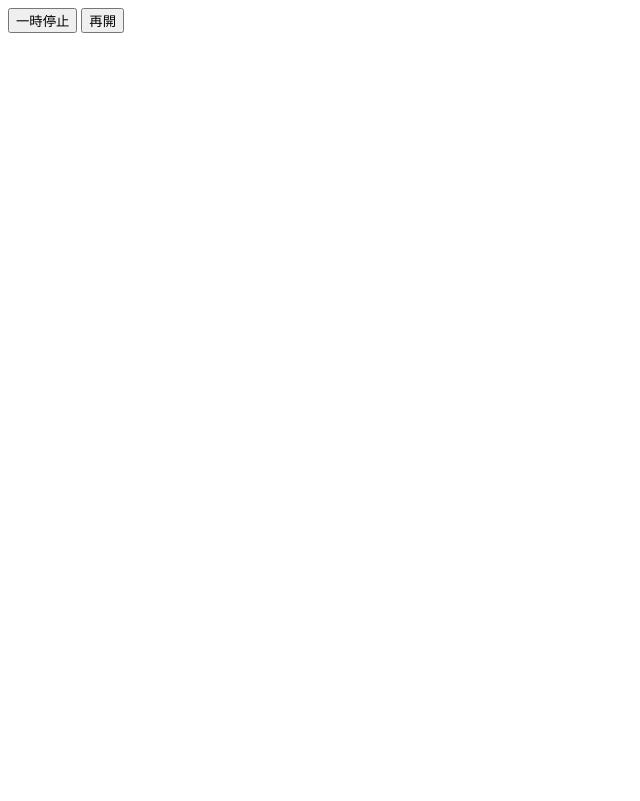
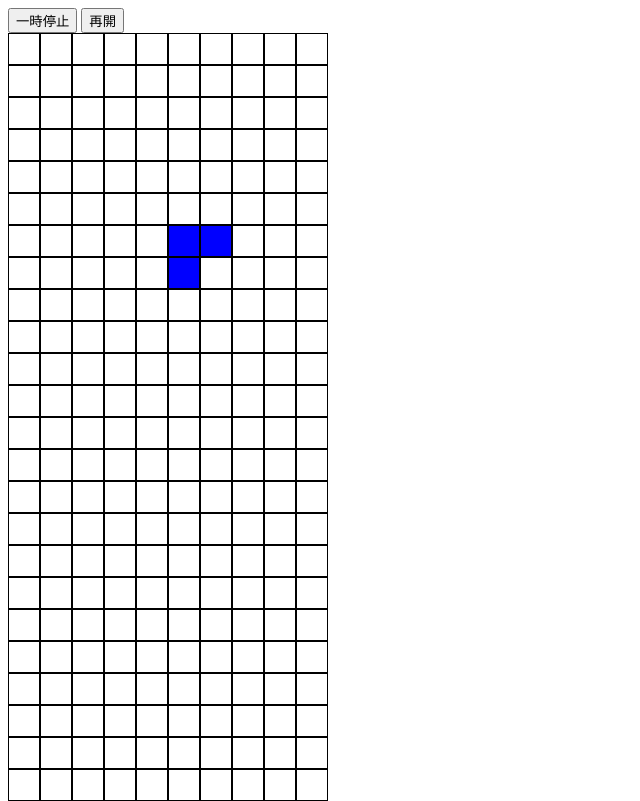
Before and after one commit to Tkanbara/tetris, a plain HTML site: page index.html in a window 1280 px wide. Shown: the whole page, without its empty margins (0-640 px from the left). Drawn offline with nearby package versions, Linux system fonts and the light colour scheme.

Commit message:
自由落下作成

```diff
--- a/block.js
+++ b/block.js
@@ -50,5 +50,5 @@ function makeFallingBlock(type) {
 }
 
 function generateRandomBlock() {
-    return BLOCKS[Math.floor(Math.random() * Math.floor(BLOCKS.length))];
+    return makeFallingBlock(BLOCKS[Math.floor(Math.random() * Math.floor(BLOCKS.length))]);
 }
--- a/index.css
+++ b/index.css
@@ -2,10 +2,15 @@
     width: 30px;
     height: 30px;
     float: left;
+    border: 1px solid;
 }
 
 .cell.exist {
     background-color: red;
+}
+
+.cell.falling {
+    background-color: blue;
 }
 
 .cell.empty {
--- a/index.js
+++ b/index.js
@@ -1,12 +1,12 @@
 const FRAME_RATE = 10;
 const WIDTH = 10;
-const HEIGHT = 20;
+const HEIGHT = 20 + 4;
 
 var tick_count = 0;
 
 const FRAME_DATA = [];
 
-for (let i = 0; i < HEIGHT + 4; i++) {
+for (let i = 0; i < HEIGHT; i++) {
     FRAME_DATA[i] = [];
 
     for (let j = 0; j < WIDTH; j++) {
@@ -24,7 +24,7 @@ function draw() {
         "falling",
     ];
 
-    for (let i = 4; i < HEIGHT + 4; i++) {
+    for (let i = 0; i < HEIGHT; i++) {
         const row = $('<div class="row">');
 
         for (let j = 0; j < WIDTH; j++) {
@@ -39,16 +39,81 @@ function draw() {
     }
 }
 
+function blockFalled() {
+    return FRAME_DATA.every(row => row.every(cell => cell != CELL_TYPE_FALLING));
+}
+
+function enterNewBlock() {
+    let block = generateRandomBlock();
+    let blockHeight = block.length;
+    let verticalOffset = 4 - blockHeight;
+    let horizontalOffset = WIDTH / 2 - 1;
+
+    for (let i = 0; i < blockHeight; i++) {
+        let blockRow = block[i];
+
+        for (let j = 0; j < blockRow.length; j++) {
+            FRAME_DATA[verticalOffset + i][horizontalOffset + j] = block[i][j];
+        }
+    }
+}
+
+function canFall() {
+    for (let i = 0; i < WIDTH; i++) {
+        // 縦にブロックを見ていく。
+        // FALLINGの下にEXISTSがあったらブロックを落とせない。
+        for (let j = 0; j < HEIGHT - 1; j++) {
+            let cell = FRAME_DATA[j][i];
+            let followingCell = FRAME_DATA[j + 1][i];
+
+            if (cell === CELL_TYPE_FALLING && followingCell === CELL_TYPE_EXIST) {
+                return false;
+            }
+        }
+    }
+
+    // ブロックが底についているかの判定
+    for (let i = 0; i < WIDTH; i++) {
+        if (FRAME_DATA[HEIGHT - 1][i] == CELL_TYPE_FALLING) {
+            return false;
+        }
+    }
+
+    return true;
+}
+
 function makeNextFameData() {
     if (tick_count % 10 == 0) {
         // 1秒ごとにブロックを下に落とす
-        let blockFalled = FRAME_DATA.every(row => row.every(cell => cell != CELL_TYPE_FALLING))
+        if (blockFalled()) {
+            // 新しいブロックを生成
+            enterNewBlock();
+        } else {
+            if (canFall()) {
+                // ブロックを1マス下へ
+                for (let i = 0; i < WIDTH; i++) {
+                    // 縦にブロックを見ていく。
+                    // FALLINGの下にEXISTSがあったらブロックを落とせない。
+                    for (let j = HEIGHT - 1; 0 < j; j--) {
+                        let cell = FRAME_DATA[j][i];
+                        let precedingCell = FRAME_DATA[j - 1][i];
 
-        if (blockFalled) {
-            // 下に落とす
-        } else {
-            // 新しいブロックを生成
-            let block = generateRandomBlock();
+                        if (cell === CELL_TYPE_EMPTY && precedingCell === CELL_TYPE_FALLING) {
+                            FRAME_DATA[j][i] = CELL_TYPE_FALLING;
+                            FRAME_DATA[j - 1][i] = CELL_TYPE_EMPTY;
+                        }
+                    }
+                }
+            } else {
+                // CELL_TYPE_FALLING のセルを CELL_TYPE_EXIST にする
+                for (let i = 0; i < HEIGHT; i++) {
+                    for (let j = 0; j < WIDTH; j++) {
+                        if (FRAME_DATA[i][j] === CELL_TYPE_FALLING) {
+                            FRAME_DATA[i][j] = CELL_TYPE_EXIST;
+                        }
+                    }
+                }
+            }
         }
     }
 }
@@ -56,9 +121,9 @@ function makeNextFameData() {
 var foo;
 
 function run() {
-    tick_count++;
+    foo = setInterval(() => {
+        tick_count++;
 
-    foo = setInterval(() => {
         // handle_user_input();
 
         makeNextFameData();
```
